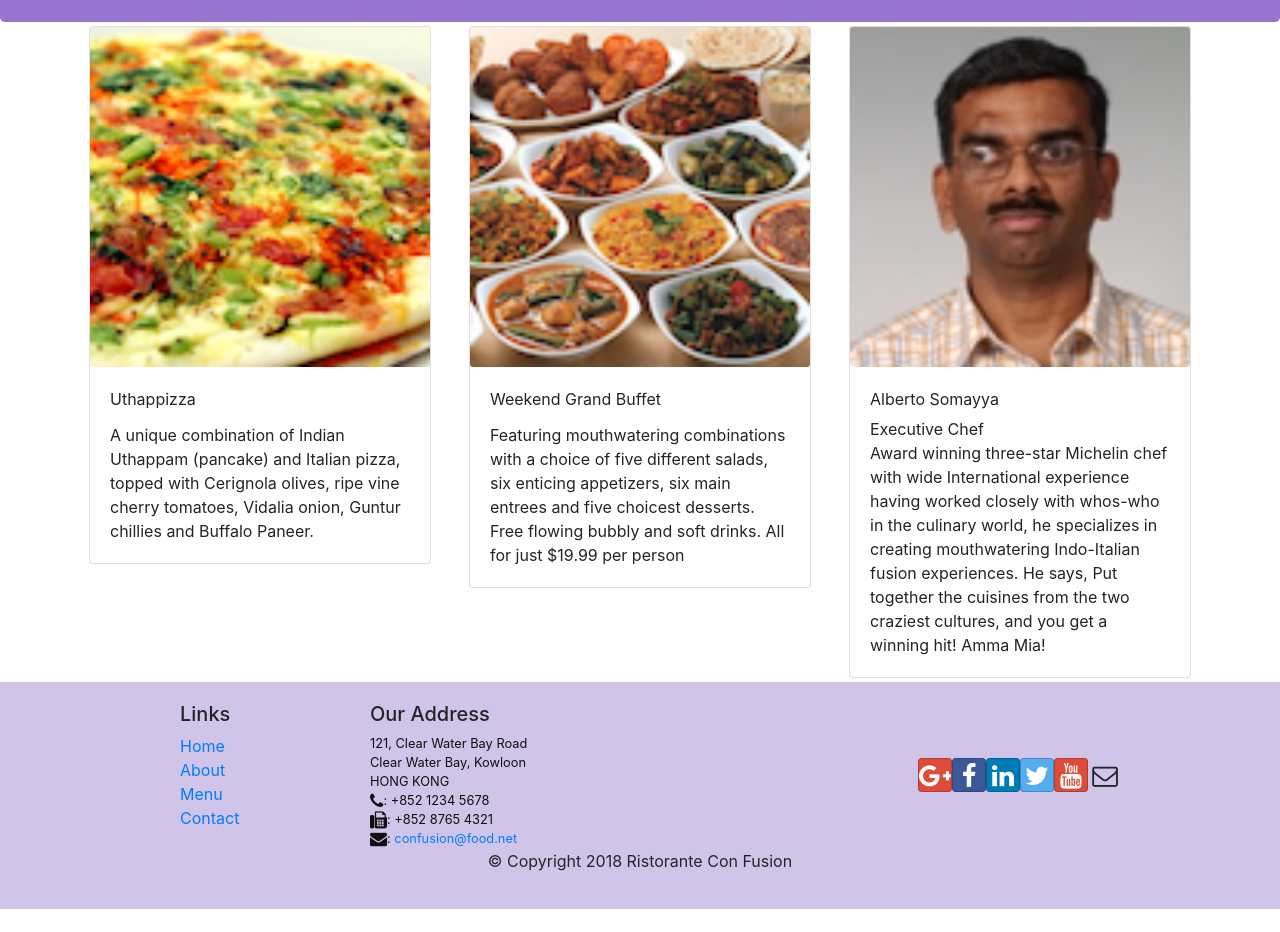
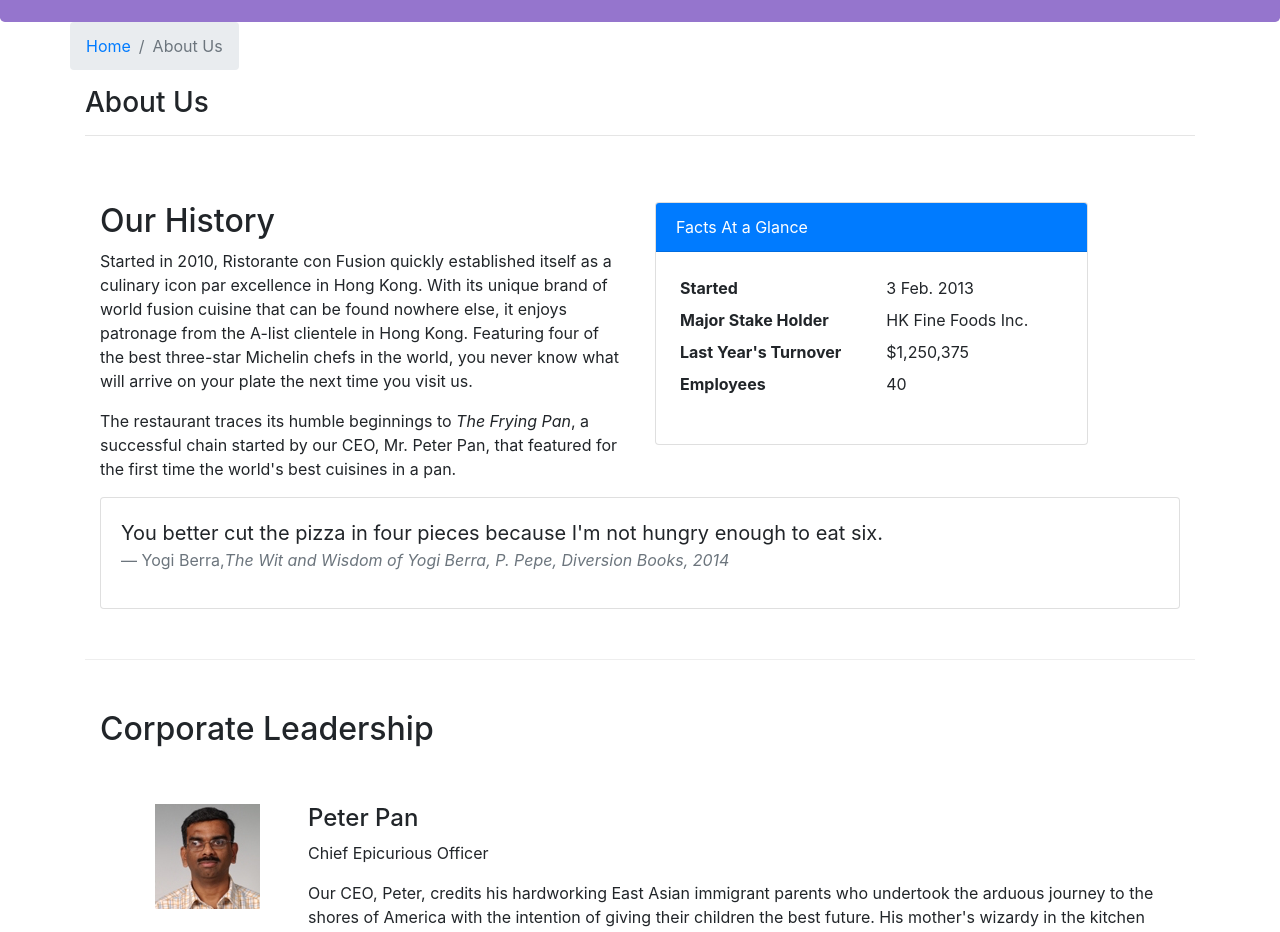
Before and after one commit to sachuverma/Full-Stack-Web-Development-with-React, a React (Create React App) app in the folder React-App/: page /aboutus in a window 1280 px wide. Before the commit this address led to /home. Shown: the part 320-1252 px from the top of the page. Before the commit the page ends 1229 px from the top, so only its background shows below. Built offline with nearby package versions, Linux system fonts and the light colour scheme.

Commit message:
add aboutus page

```diff
--- /dev/null
+++ b/React-App/src/components/AboutComponent.js
@@ -0,0 +1,121 @@
+import React from "react";
+import {
+  Breadcrumb,
+  BreadcrumbItem,
+  Card,
+  CardBody,
+  CardHeader,
+  Media,
+} from "reactstrap";
+import { Link } from "react-router-dom";
+
+function RenderLeader({ leader }) {
+  return (
+    <div key={leader.id} className="col-12 mt-5">
+      <Media tag="li">
+        <Media left middle>
+          <Media object src={leader.image} alt={leader.name} />
+        </Media>
+        <Media body className="ml-5">
+          <Media heading>{leader.name}</Media>
+          <p>{leader.designation}</p>
+          <p>{leader.description}</p>
+        </Media>
+      </Media>
+    </div>
+  );
+}
+
+function About(props) {
+  const leaders = props.leaders.map((leader) => {
+    return (
+      <div key={leader.id} className="">
+        <RenderLeader leader={leader} />
+      </div>
+    );
+  });
+
+  return (
+    <div className="container">
+      <div className="row">
+        <Breadcrumb>
+          <BreadcrumbItem>
+            <Link to="/home">Home</Link>
+          </BreadcrumbItem>
+          <BreadcrumbItem active>About Us</BreadcrumbItem>
+        </Breadcrumb>
+        <div className="col-12">
+          <h3>About Us</h3>
+          <hr />
+        </div>
+      </div>
+      <div className="row row-content">
+        <div className="col-12 col-md-6">
+          <h2>Our History</h2>
+          <p>
+            Started in 2010, Ristorante con Fusion quickly established itself as
+            a culinary icon par excellence in Hong Kong. With its unique brand
+            of world fusion cuisine that can be found nowhere else, it enjoys
+            patronage from the A-list clientele in Hong Kong. Featuring four of
+            the best three-star Michelin chefs in the world, you never know what
+            will arrive on your plate the next time you visit us.
+          </p>
+          <p>
+            The restaurant traces its humble beginnings to{" "}
+            <em>The Frying Pan</em>, a successful chain started by our CEO, Mr.
+            Peter Pan, that featured for the first time the world's best
+            cuisines in a pan.
+          </p>
+        </div>
+        <div className="col-12 col-md-5">
+          <Card>
+            <CardHeader className="bg-primary text-white">
+              Facts At a Glance
+            </CardHeader>
+            <CardBody>
+              <dl className="row p-1">
+                <dt className="col-6">Started</dt>
+                <dd className="col-6">3 Feb. 2013</dd>
+                <dt className="col-6">Major Stake Holder</dt>
+                <dd className="col-6">HK Fine Foods Inc.</dd>
+                <dt className="col-6">Last Year's Turnover</dt>
+                <dd className="col-6">$1,250,375</dd>
+                <dt className="col-6">Employees</dt>
+                <dd className="col-6">40</dd>
+              </dl>
+            </CardBody>
+          </Card>
+        </div>
+        <div className="col-12">
+          <Card>
+            <CardBody className="bg-faded">
+              <blockquote className="blockquote">
+                <p className="mb-0">
+                  You better cut the pizza in four pieces because I'm not hungry
+                  enough to eat six.
+                </p>
+                <footer className="blockquote-footer">
+                  Yogi Berra,
+                  <cite title="Source Title">
+                    The Wit and Wisdom of Yogi Berra, P. Pepe, Diversion Books,
+                    2014
+                  </cite>
+                </footer>
+              </blockquote>
+            </CardBody>
+          </Card>
+        </div>
+      </div>
+      <div className="row row-content">
+        <div className="col-12">
+          <h2>Corporate Leadership</h2>
+        </div>
+        <div className="col-12">
+          <Media list>{leaders}</Media>
+        </div>
+      </div>
+    </div>
+  );
+}
+
+export default About;
--- a/React-App/src/components/MainComponent.js
+++ b/React-App/src/components/MainComponent.js
@@ -3,6 +3,7 @@
 import Home from "./HomeComponent";
 import DishDetail from "./DishDetailComponent";
 import Contact from "./ContactComponent";
+import About from "./AboutComponent";
 import Header from "./HeaderComponent";
 import Footer from "./FooterComponent";
 import { DISHES } from "../shared/dishes";
@@ -60,6 +61,11 @@
           />
           <Route path="/menu/:dishId" component={DishWithId} />
           <Route exact path="/contactus" component={Contact} />
+          <Route
+            exact
+            path="/aboutus"
+            component={() => <About leaders={this.state.leaders} />}
+          />
           <Redirect to="/home" />
         </Switch>
         <Footer />
```
